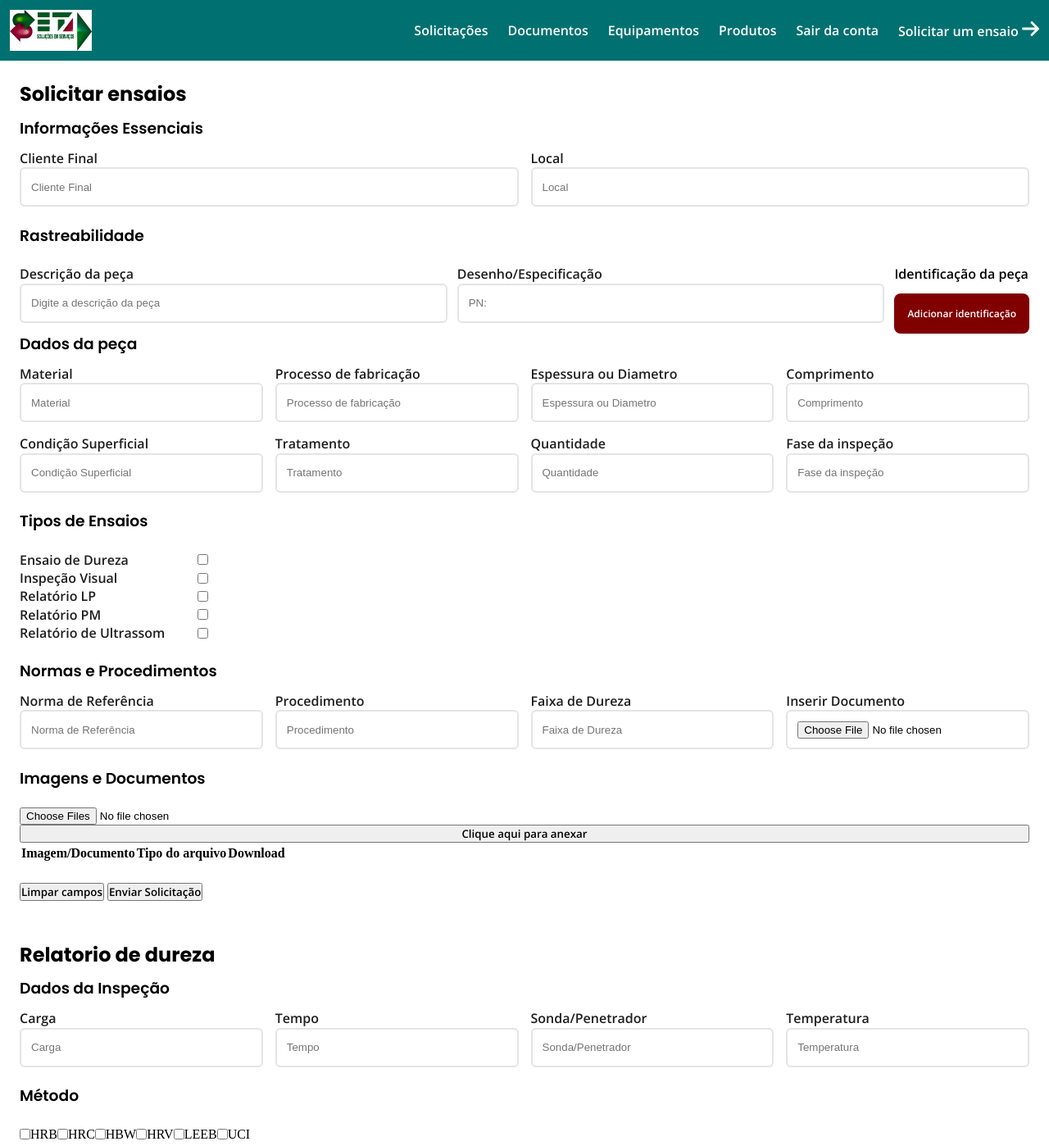
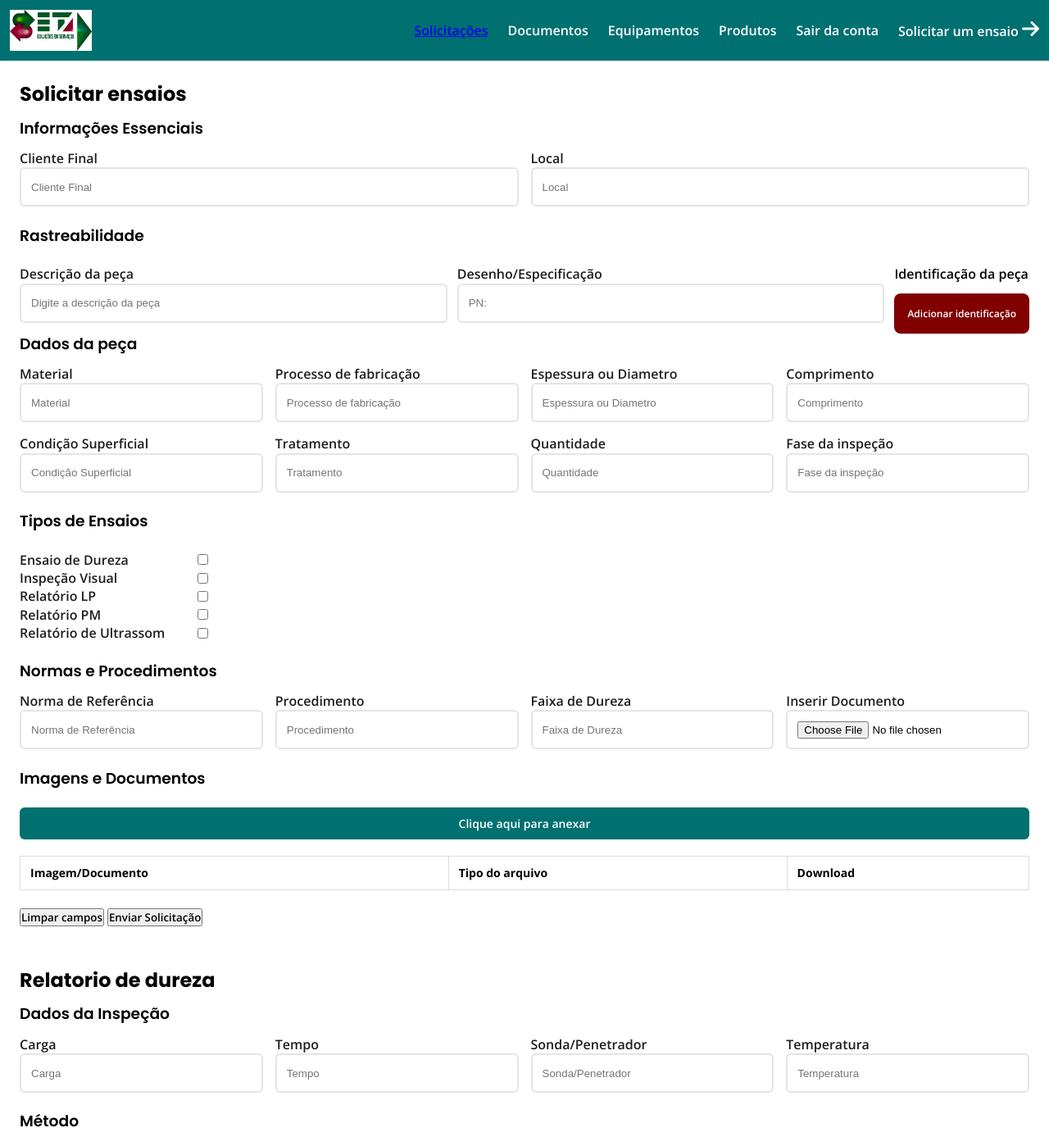
Before and after one commit to PedroClaes/SETAweb, a website built with webpack: page pages/solicitacoes.html in a window 1280 px wide. Shown: the top 1398 px of the page at 82% size. Built offline with nearby package versions, Linux system fonts and the light colour scheme; no server answers.

Commit message:
feat: Corrigindo alguns processos que estavam incorretos

```diff
--- a/css/style_solicitacoes.css
+++ b/css/style_solicitacoes.css
@@ -3,6 +3,7 @@
 @import "components/solicitacoes/form_solicitacoes.css";
 @import "components/solicitacoes/textBox_solicitacoes.css";
 @import "components/solicitacoes/dadospeca.css";
+@import "components/solicitacoes/doc_table_solicitacoes.css";
 @import "/css/variables.css";
 
 /* Reset de estilos para garantir consistência entre os navegadores */
--- a/pages/solicitacoes.html
+++ b/pages/solicitacoes.html
@@ -12,7 +12,7 @@
   <button class="menu-toggle">&#9776;</button>
   <img src="../assets/visual_identity/Logo_fundo_SETA.jpg" alt="Logotipo SETA" width="100px" height="50px">
   <nav class="user-navigation" id="user-navigation">
-    <button id="navSolic" class="open-sans-semibold">Solicitações</button>
+    <button id="navSolic" class="open-sans-semibold"><a href="../pages/solicitacoesUSER.html">Solicitações</a></button>
     <button id="navDocs" class="admin-only open-sans-semibold">Documentos</button>
     <button id="navEqup" class="admin-only open-sans-semibold">Equipamentos</button>
     <button id="navProd" class="admin-only open-sans-semibold">Produtos</button>
```
